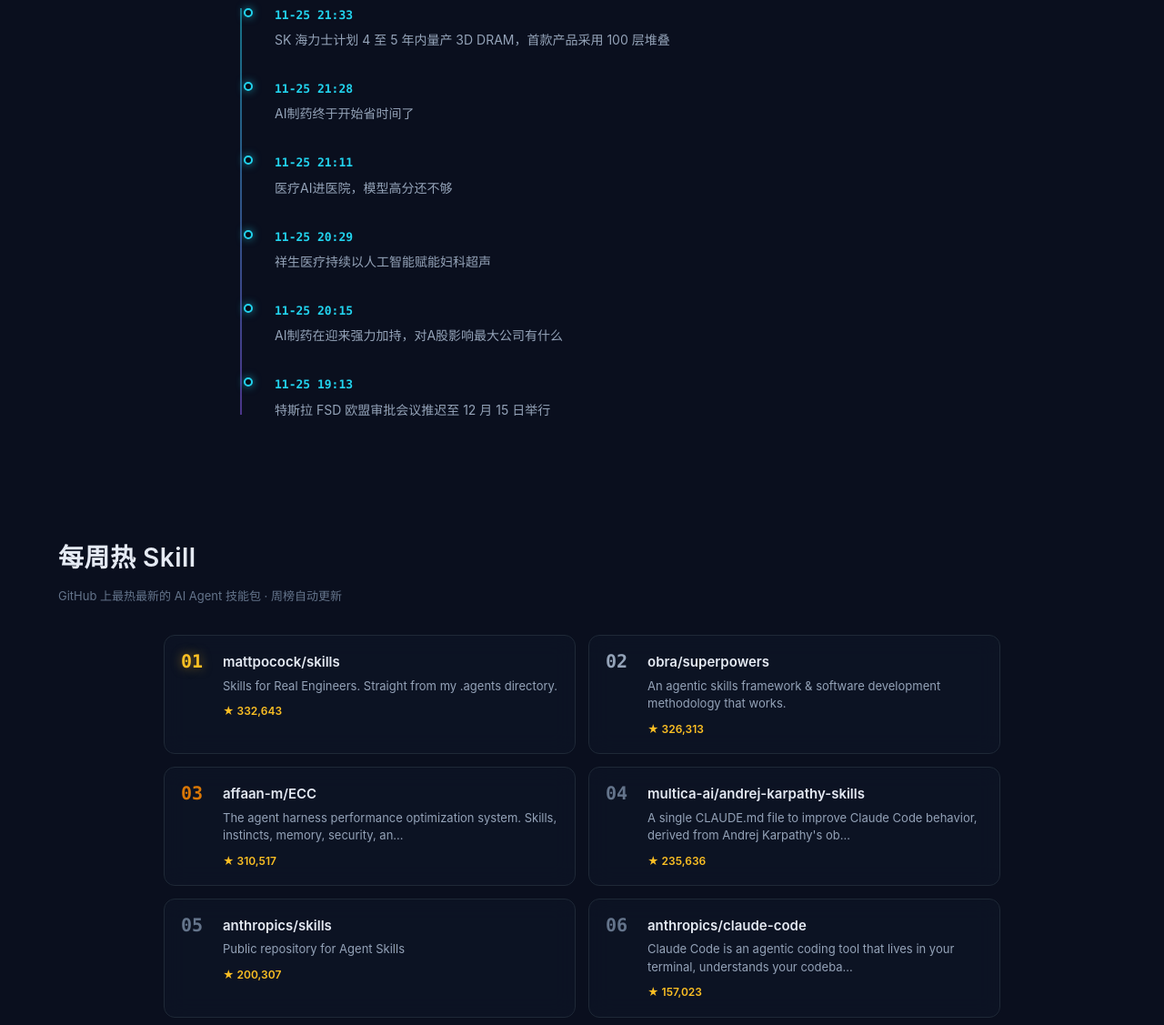
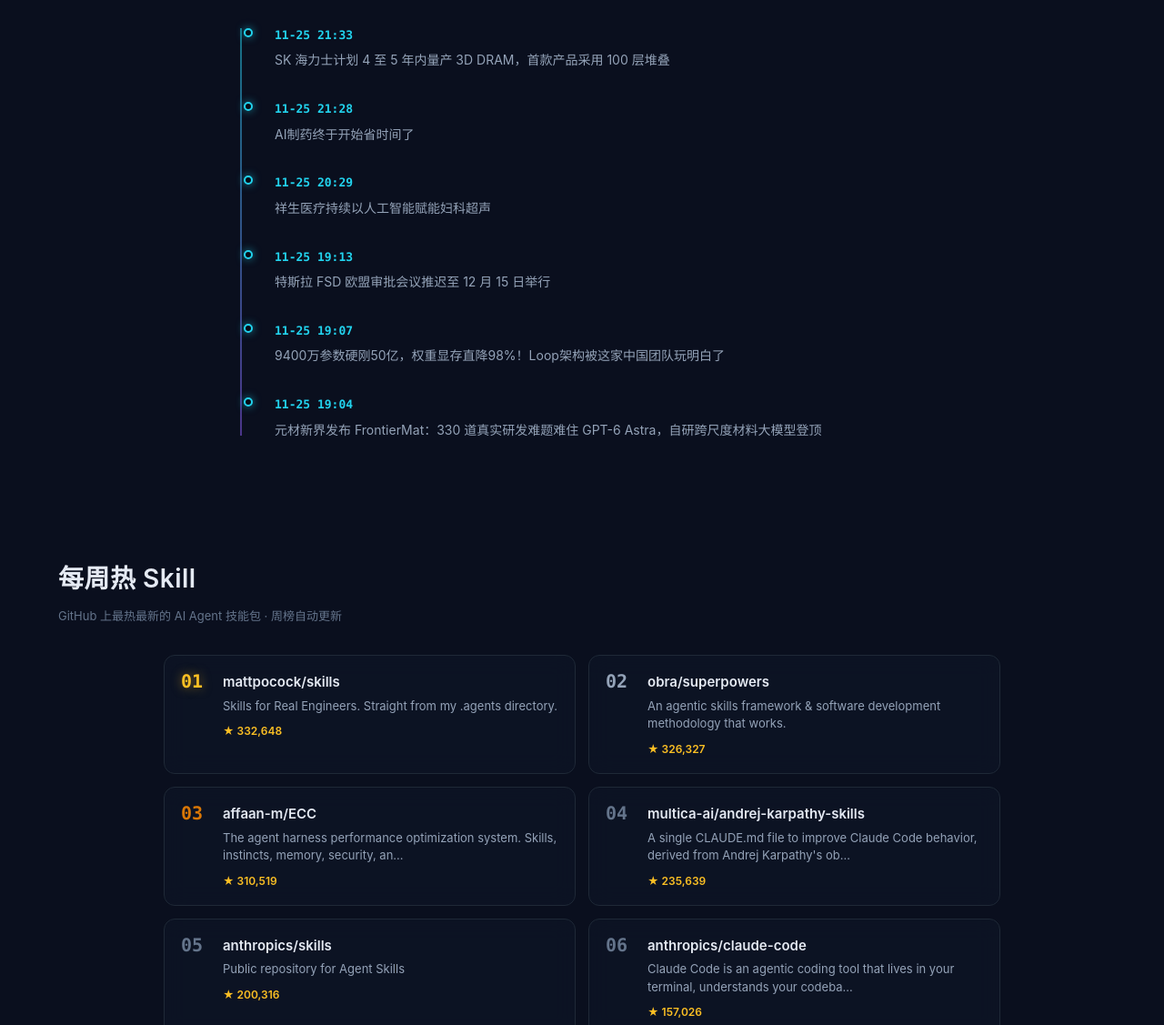
Before and after one commit to benhkkk/AI0571-website, a plain HTML site: page index.html in a window 1280 px wide. Shown: the part 2042-3169 px from the top of the page at 91% size. Drawn offline with Linux system fonts and the light colour scheme.

Commit message:
chore: 资讯自动更新 2026-11-25T14:43Z

```diff
--- a/data.json
+++ b/data.json
@@ -1,5 +1,5 @@
 {
-  "updated": "2026-11-25T22:31:42",
+  "updated": "2026-11-25T22:43:40",
   "news": [
     {
       "c": "HOT",
@@ -16,25 +16,11 @@
       "u": "https://www.toutiao.com/article/7712100550354928154/"
     },
     {
-      "c": "MEDPHARMA",
-      "d": "2026-11-25T21:11",
-      "t": "医疗AI进医院，模型高分还不够",
-      "s": "医疗AI正在从医学知识问答和特定疾病识别，进一步进入医疗服务的实际流程。（来源：钛媒体）",
-      "u": "https://www.tmtpost.com/8217765.html"
-    },
-    {
       "c": "MEDDEVICE",
       "d": "2026-11-25T20:29",
       "t": "祥生医疗持续以人工智能赋能妇科超声",
       "s": "祥生医疗持续以人工智能赋能妇科超声（来源：头条设备AI）",
       "u": "https://www.toutiao.com/article/7712085094252544548/"
-    },
-    {
-      "c": "MEDPHARMA",
-      "d": "2026-11-25T20:15",
-      "t": "AI制药在迎来强力加持，对A股影响最大公司有什么",
-      "s": "AI制药在迎来强力加持，对A股影响最大公司有什么（来源：头条医药AI）",
-      "u": "https://www.toutiao.com/article/7712080937747481128/"
     },
     {
       "c": "HOT",
@@ -128,18 +114,32 @@
       "u": "https://www.ithome.com/1/032/404.htm"
     },
     {
-      "c": "MEDDEVICE",
-      "d": "2026-11-25T18:00",
-      "t": "医疗AI风向:从\"拿证\"到\"体系\"，两个非技术变量开始决定落地",
-      "s": "医疗AI风向:从\"拿证\"到\"体系\"，两个非技术变量开始决定落地（来源：头条设备AI）",
-      "u": "https://www.toutiao.com/article/7711941726331519498/"
-    },
-    {
       "c": "MODEL",
       "d": "2026-11-25T17:33",
       "t": "Plaud、影石、小红书、Looki......我们发起了一场 AI 硬件圈的年度聚会",
       "s": "在模型飞速演进的 2026 年，硬件世界反而开始告别「爽文叙事」。 前两年聊 AI 硬件，行业里经常讨论做出一个取代智能…（来源：极客公园）",
       "u": "http://www.geekpark.net/news/374487"
+    },
+    {
+      "c": "MODEL",
+      "d": "2026-11-25T17:32",
+      "t": "AI加速酒店从标准化到\"千店千策\"，中国饭店协会联合千问办公发布酒旅行业白皮书",
+      "s": "11 月 25 日，在2026中国饭店业高质量大会上，中国饭店协会联合千问办公发布《酒旅行业白皮书——从岗位、门店到千城…（来源：雷锋网）",
+      "u": "https://www.leiphone.com/category/industrynews/PiVtVm8Sy8CGtTb1.html"
+    },
+    {
+      "c": "MODEL",
+      "d": "2026-11-25T17:03",
+      "t": "2240 亿参数的 Hy4 flash 模型，现在能跑在 64GB 的 Mac mini 上",
+      "s": "腾讯混元在 11 月 25 日开源了 Hy4 flash 的 GGUF 量化权重和配套推理代码，工具是他们自己的压缩加速…（来源：OSCHINA）",
+      "u": "https://www.oschina.net/news/503813"
+    },
+    {
+      "c": "MODEL",
+      "d": "2026-11-25T16:33",
+      "t": "LibreOffice 收紧 AI 辅助代码贡献政策",
+      "s": "11 月 24 日，文档基金会（The Document Foundation，TDF）针对 AI 辅助代码贡献发布了更…（来源：OSCHINA）",
+      "u": "https://www.oschina.net/news/503810/libreoffice-restricts-llm-use-development"
     }
   ],
   "timeline": [
@@ -152,20 +152,20 @@
       "AI制药终于开始省时间了"
     ],
     [
-      "11-25 21:11",
-      "医疗AI进医院，模型高分还不够"
-    ],
-    [
       "11-25 20:29",
       "祥生医疗持续以人工智能赋能妇科超声"
     ],
     [
-      "11-25 20:15",
-      "AI制药在迎来强力加持，对A股影响最大公司有什么"
+      "11-25 19:13",
+      "特斯拉 FSD 欧盟审批会议推迟至 12 月 15 日举行"
     ],
     [
-      "11-25 19:13",
-      "特斯拉 FSD 欧盟审批会议推迟至 12 月 15 日举行"
+      "11-25 19:07",
+      "9400万参数硬刚50亿，权重显存直降98%！Loop架构被这家中国团队玩明白了"
+    ],
+    [
+      "11-25 19:04",
+      "元材新界发布 FrontierMat：330 道真实研发难题难住 GPT-6 Astra，自研跨尺度材料大模型登顶"
     ]
   ],
   "skills": [
@@ -173,7 +173,7 @@
       "n": 1,
       "r": "mattpocock/skills",
       "d": "Skills for Real Engineers. Straight from my .agents directory.",
-      "s": 332643,
+      "s": 332648,
       "u": "https://github.com/mattpocock/skills",
       "new": false
     },
@@ -181,7 +181,7 @@
       "n": 2,
       "r": "obra/superpowers",
       "d": "An agentic skills framework & software development methodology that works.",
-      "s": 326313,
+      "s": 326327,
       "u": "https://github.com/obra/superpowers",
       "new": false
     },
@@ -189,7 +189,7 @@
       "n": 3,
       "r": "affaan-m/ECC",
       "d": "The agent harness performance optimization system. Skills, instincts, memory, security, an…",
-      "s": 310517,
+      "s": 310519,
       "u": "https://github.com/affaan-m/ECC",
       "new": false
     },
@@ -197,7 +197,7 @@
       "n": 4,
       "r": "multica-ai/andrej-karpathy-skills",
       "d": "A single CLAUDE.md file to improve Claude Code behavior, derived from Andrej Karpathy's ob…",
-      "s": 235636,
+      "s": 235639,
       "u": "https://github.com/multica-ai/andrej-karpathy-skills",
       "new": false
     },
@@ -205,7 +205,7 @@
       "n": 5,
       "r": "anthropics/skills",
       "d": "Public repository for Agent Skills",
-      "s": 200307,
+      "s": 200316,
       "u": "https://github.com/anthropics/skills",
       "new": false
     },
@@ -213,7 +213,7 @@
       "n": 6,
       "r": "anthropics/claude-code",
       "d": "Claude Code is an agentic coding tool that lives in your terminal, understands your codeba…",
-      "s": 157023,
+      "s": 157026,
       "u": "https://github.com/anthropics/claude-code",
       "new": false
     },
@@ -221,7 +221,7 @@
       "n": 7,
       "r": "Graphify-Labs/graphify",
       "d": "Turn any codebase, with its docs, SQL schemas, configs, and PDFs, into a queryable knowled…",
-      "s": 153209,
+      "s": 153213,
       "u": "https://github.com/Graphify-Labs/graphify",
       "new": false
     },
@@ -229,7 +229,7 @@
       "n": 8,
       "r": "Shubhamsaboo/awesome-llm-apps",
       "d": "100+ AI Agents, Agent Skills and RAG Apps - Free and Open Source.",
-      "s": 145662,
+      "s": 145663,
       "u": "https://github.com/Shubhamsaboo/awesome-llm-apps",
       "new": false
     },
@@ -237,7 +237,7 @@
       "n": 9,
       "r": "JuliusBrussee/caveman",
       "d": "why use many token when few token do trick. Skill + local proxy for coding agents: shorter…",
-      "s": 122765,
+      "s": 122767,
       "u": "https://github.com/JuliusBrussee/caveman",
       "new": false
     },
@@ -245,7 +245,7 @@
       "n": 10,
       "r": "Leonxlnx/taste-skill",
       "d": "Agent skills that give coding agents taste: art direction, reference images and a browser …",
-      "s": 121407,
+      "s": 121408,
       "u": "https://github.com/Leonxlnx/taste-skill",
       "new": false
     }
--- a/index.html
+++ b/index.html
@@ -461,9 +461,7 @@ footer{background:var(--layer);border-top:1px solid var(--border);padding-top:56
   const NEWS = [
     {c:'HOT', d:'2026-11-25T21:33', t:'SK 海力士计划 4 至 5 年内量产 3D DRAM，首款产品采用 100 层堆叠', s:'据 The Elec 报道，SK 海力士资深工程师崔康植（Choi Kang-sik）在首尔大学 AI 半导体论坛上透露…（来源：IT之家）', u:'https://www.ithome.com/1/032/496.htm'},
     {c:'MEDPHARMA', d:'2026-11-25T21:28', t:'AI制药终于开始省时间了', s:'AI制药终于开始省时间了（来源：头条医药AI）', u:'https://www.toutiao.com/article/7712100550354928154/'},
-    {c:'MEDPHARMA', d:'2026-11-25T21:11', t:'医疗AI进医院，模型高分还不够', s:'医疗AI正在从医学知识问答和特定疾病识别，进一步进入医疗服务的实际流程。（来源：钛媒体）', u:'https://www.tmtpost.com/8217765.html'},
     {c:'MEDDEVICE', d:'2026-11-25T20:29', t:'祥生医疗持续以人工智能赋能妇科超声', s:'祥生医疗持续以人工智能赋能妇科超声（来源：头条设备AI）', u:'https://www.toutiao.com/article/7712085094252544548/'},
-    {c:'MEDPHARMA', d:'2026-11-25T20:15', t:'AI制药在迎来强力加持，对A股影响最大公司有什么', s:'AI制药在迎来强力加持，对A股影响最大公司有什么（来源：头条医药AI）', u:'https://www.toutiao.com/article/7712080937747481128/'},
     {c:'HOT', d:'2026-11-25T19:13', t:'特斯拉 FSD 欧盟审批会议推迟至 12 月 15 日举行', s:'据路透社报道，欧盟委员会一名发言人当地时间周三证实，原本将审议特斯拉自动驾驶辅助系统（FSD）在全欧盟获批申请的会议，推…（来源：IT之家）', u:'https://www.ithome.com/1/032/466.htm'},
     {c:'MODEL', d:'2026-11-25T19:07', t:'9400万参数硬刚50亿，权重显存直降98%！Loop架构被这家中国团队玩明白了', s:'揭秘General Looped Model（来源：量子位）', u:'https://www.qbitai.com/2026/11/512565.html'},
     {c:'MODEL', d:'2026-11-25T19:04', t:'元材新界发布 FrontierMat：330 道真实研发难题难住 GPT-6 Astra，自研跨尺度材料大模型登顶', s:'今年 10 月，在美国得克萨斯州的 SpaceX 测试基地，马斯克让一辆特斯拉 Roadster“飞”了起来。支撑这次腾…（来源：雷锋网）', u:'https://www.leiphone.com/category/industrynews/GMIW0ZLuJPyQHSR4.html'},
@@ -477,28 +475,30 @@ footer{background:var(--layer);border-top:1px solid var(--border);padding-top:56
     {c:'HOT', d:'2026-11-25T18:20', t:'芯片研发上云后，沐曦和火山引擎一起走进更多AI应用现场', s:'芯片研发不同阶段，算力需求可能相差数倍。低峰期，按峰值配置的固定资源容易闲置；流片前的冲刺阶段，算力又可能在短时间内不足…（来源：雷锋网）', u:'https://www.leiphone.com/category/industrynews/qpNTm1Kc6QN6mVY3.html'},
     {c:'MODEL', d:'2026-11-25T18:15', t:'何小鹏：机器人产业规模将超汽车，关键是做出高等级机器人、跑通商业模型', s:'据新浪科技报道，今日 2026 小鹏科技日结束后，小鹏集团董事长、CEO 何小鹏与小鹏集团副董事长、总裁顾宏地共同出席媒…（来源：IT之家）', u:'https://www.ithome.com/1/032/410.htm'},
     {c:'HOT', d:'2026-11-25T18:14', t:'4837MHz：AMD 计算与图形事业部总经理参与刷新 GPU 频率世界纪录', s:'根据 AMD 计算与图形事业部总经理 Jack Huynh 当地时间在 X 平台分享的动态，其与 AMD 超频团队成员 …（来源：IT之家）', u:'https://www.ithome.com/1/032/404.htm'},
-    {c:'MEDDEVICE', d:'2026-11-25T18:00', t:'医疗AI风向:从"拿证"到"体系"，两个非技术变量开始决定落地', s:'医疗AI风向:从"拿证"到"体系"，两个非技术变量开始决定落地（来源：头条设备AI）', u:'https://www.toutiao.com/article/7711941726331519498/'},
     {c:'MODEL', d:'2026-11-25T17:33', t:'Plaud、影石、小红书、Looki......我们发起了一场 AI 硬件圈的年度聚会', s:'在模型飞速演进的 2026 年，硬件世界反而开始告别「爽文叙事」。 前两年聊 AI 硬件，行业里经常讨论做出一个取代智能…（来源：极客公园）', u:'http://www.geekpark.net/news/374487'},
+    {c:'MODEL', d:'2026-11-25T17:32', t:'AI加速酒店从标准化到"千店千策"，中国饭店协会联合千问办公发布酒旅行业白皮书', s:'11 月 25 日，在2026中国饭店业高质量大会上，中国饭店协会联合千问办公发布《酒旅行业白皮书——从岗位、门店到千城…（来源：雷锋网）', u:'https://www.leiphone.com/category/industrynews/PiVtVm8Sy8CGtTb1.html'},
+    {c:'MODEL', d:'2026-11-25T17:03', t:'2240 亿参数的 Hy4 flash 模型，现在能跑在 64GB 的 Mac mini 上', s:'腾讯混元在 11 月 25 日开源了 Hy4 flash 的 GGUF 量化权重和配套推理代码，工具是他们自己的压缩加速…（来源：OSCHINA）', u:'https://www.oschina.net/news/503813'},
+    {c:'MODEL', d:'2026-11-25T16:33', t:'LibreOffice 收紧 AI 辅助代码贡献政策', s:'11 月 24 日，文档基金会（The Document Foundation，TDF）针对 AI 辅助代码贡献发布了更…（来源：OSCHINA）', u:'https://www.oschina.net/news/503810/libreoffice-restricts-llm-use-development'},
   ];
   const TIMELINE = [
     ['11-25 21:33','SK 海力士计划 4 至 5 年内量产 3D DRAM，首款产品采用 100 层堆叠'],
     ['11-25 21:28','AI制药终于开始省时间了'],
-    ['11-25 21:11','医疗AI进医院，模型高分还不够'],
     ['11-25 20:29','祥生医疗持续以人工智能赋能妇科超声'],
-    ['11-25 20:15','AI制药在迎来强力加持，对A股影响最大公司有什么'],
     ['11-25 19:13','特斯拉 FSD 欧盟审批会议推迟至 12 月 15 日举行'],
+    ['11-25 19:07','9400万参数硬刚50亿，权重显存直降98%！Loop架构被这家中国团队玩明白了'],
+    ['11-25 19:04','元材新界发布 FrontierMat：330 道真实研发难题难住 GPT-6 Astra，自研跨尺度材料大模型登顶'],
   ];
   const SKILLS = [
-    {n:1, r:'mattpocock/skills', d:'Skills for Real Engineers. Straight from my .agents directory.', s:332643, u:'https://github.com/mattpocock/skills', new:false},
-    {n:2, r:'obra/superpowers', d:'An agentic skills framework & software development methodology that works.', s:326313, u:'https://github.com/obra/superpowers', new:false},
-    {n:3, r:'affaan-m/ECC', d:'The agent harness performance optimization system. Skills, instincts, memory, security, an…', s:310517, u:'https://github.com/affaan-m/ECC', new:false},
-    {n:4, r:'multica-ai/andrej-karpathy-skills', d:'A single CLAUDE.md file to improve Claude Code behavior, derived from Andrej Karpathy\'s ob…', s:235636, u:'https://github.com/multica-ai/andrej-karpathy-skills', new:false},
-    {n:5, r:'anthropics/skills', d:'Public repository for Agent Skills', s:200307, u:'https://github.com/anthropics/skills', new:false},
-    {n:6, r:'anthropics/claude-code', d:'Claude Code is an agentic coding tool that lives in your terminal, understands your codeba…', s:157023, u:'https://github.com/anthropics/claude-code', new:false},
-    {n:7, r:'Graphify-Labs/graphify', d:'Turn any codebase, with its docs, SQL schemas, configs, and PDFs, into a queryable knowled…', s:153209, u:'https://github.com/Graphify-Labs/graphify', new:false},
-    {n:8, r:'Shubhamsaboo/awesome-llm-apps', d:'100+ AI Agents, Agent Skills and RAG Apps - Free and Open Source.', s:145662, u:'https://github.com/Shubhamsaboo/awesome-llm-apps', new:false},
-    {n:9, r:'JuliusBrussee/caveman', d:'why use many token when few token do trick. Skill + local proxy for coding agents: shorter…', s:122765, u:'https://github.com/JuliusBrussee/caveman', new:false},
-    {n:10, r:'Leonxlnx/taste-skill', d:'Agent skills that give coding agents taste: art direction, reference images and a browser …', s:121407, u:'https://github.com/Leonxlnx/taste-skill', new:false},
+    {n:1, r:'mattpocock/skills', d:'Skills for Real Engineers. Straight from my .agents directory.', s:332648, u:'https://github.com/mattpocock/skills', new:false},
+    {n:2, r:'obra/superpowers', d:'An agentic skills framework & software development methodology that works.', s:326327, u:'https://github.com/obra/superpowers', new:false},
+    {n:3, r:'affaan-m/ECC', d:'The agent harness performance optimization system. Skills, instincts, memory, security, an…', s:310519, u:'https://github.com/affaan-m/ECC', new:false},
+    {n:4, r:'multica-ai/andrej-karpathy-skills', d:'A single CLAUDE.md file to improve Claude Code behavior, derived from Andrej Karpathy\'s ob…', s:235639, u:'https://github.com/multica-ai/andrej-karpathy-skills', new:false},
+    {n:5, r:'anthropics/skills', d:'Public repository for Agent Skills', s:200316, u:'https://github.com/anthropics/skills', new:false},
+    {n:6, r:'anthropics/claude-code', d:'Claude Code is an agentic coding tool that lives in your terminal, understands your codeba…', s:157026, u:'https://github.com/anthropics/claude-code', new:false},
+    {n:7, r:'Graphify-Labs/graphify', d:'Turn any codebase, with its docs, SQL schemas, configs, and PDFs, into a queryable knowled…', s:153213, u:'https://github.com/Graphify-Labs/graphify', new:false},
+    {n:8, r:'Shubhamsaboo/awesome-llm-apps', d:'100+ AI Agents, Agent Skills and RAG Apps - Free and Open Source.', s:145663, u:'https://github.com/Shubhamsaboo/awesome-llm-apps', new:false},
+    {n:9, r:'JuliusBrussee/caveman', d:'why use many token when few token do trick. Skill + local proxy for coding agents: shorter…', s:122767, u:'https://github.com/JuliusBrussee/caveman', new:false},
+    {n:10, r:'Leonxlnx/taste-skill', d:'Agent skills that give coding agents taste: art direction, reference images and a browser …', s:121408, u:'https://github.com/Leonxlnx/taste-skill', new:false},
   ];
   const rel = iso => {
     const m = Math.floor((Date.now() - new Date(iso).getTime()) / 6e4);
```
